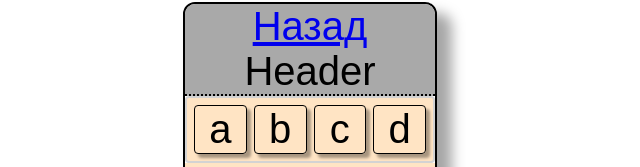
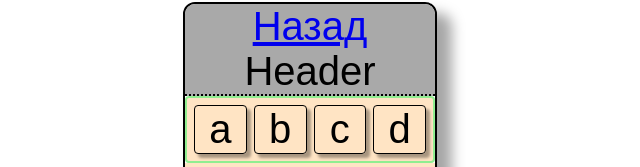
Before and after one commit to dzaicev2509/dzaicev2509.github.io, a plain HTML site: page Section/index.html in a window 1280 px wide. Shown: the part 158-325 px from the top of the page, without its empty margins (332-972 px from the left). Drawn offline with Linux system fonts and the light colour scheme.

Commit message:
first-line border

```diff
--- a/Section/style.css
+++ b/Section/style.css
@@ -40,7 +40,7 @@ section{
 }
 
 .first-line{
-    border: 2px solid lightgray;
+    border: 2px solid lightgreen;
     padding: 0;
     border-radius: 4px;
 
```
